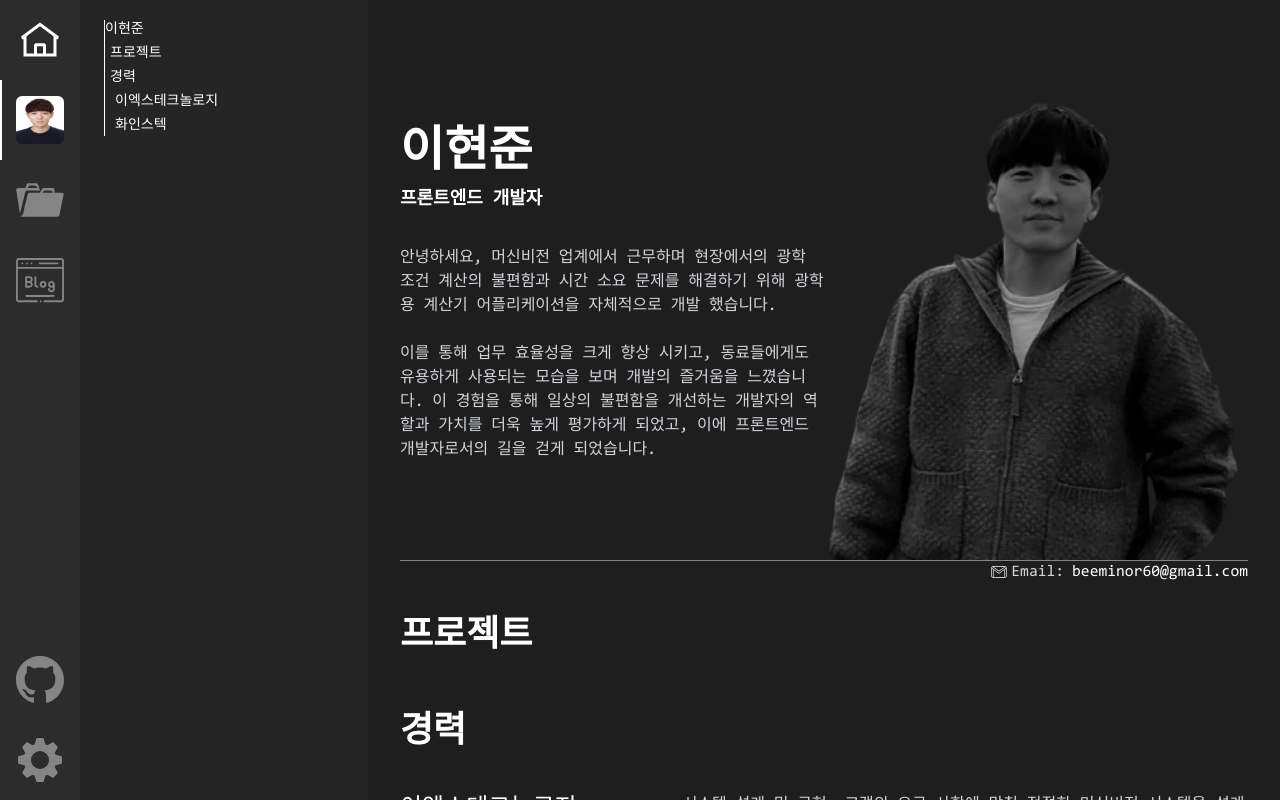
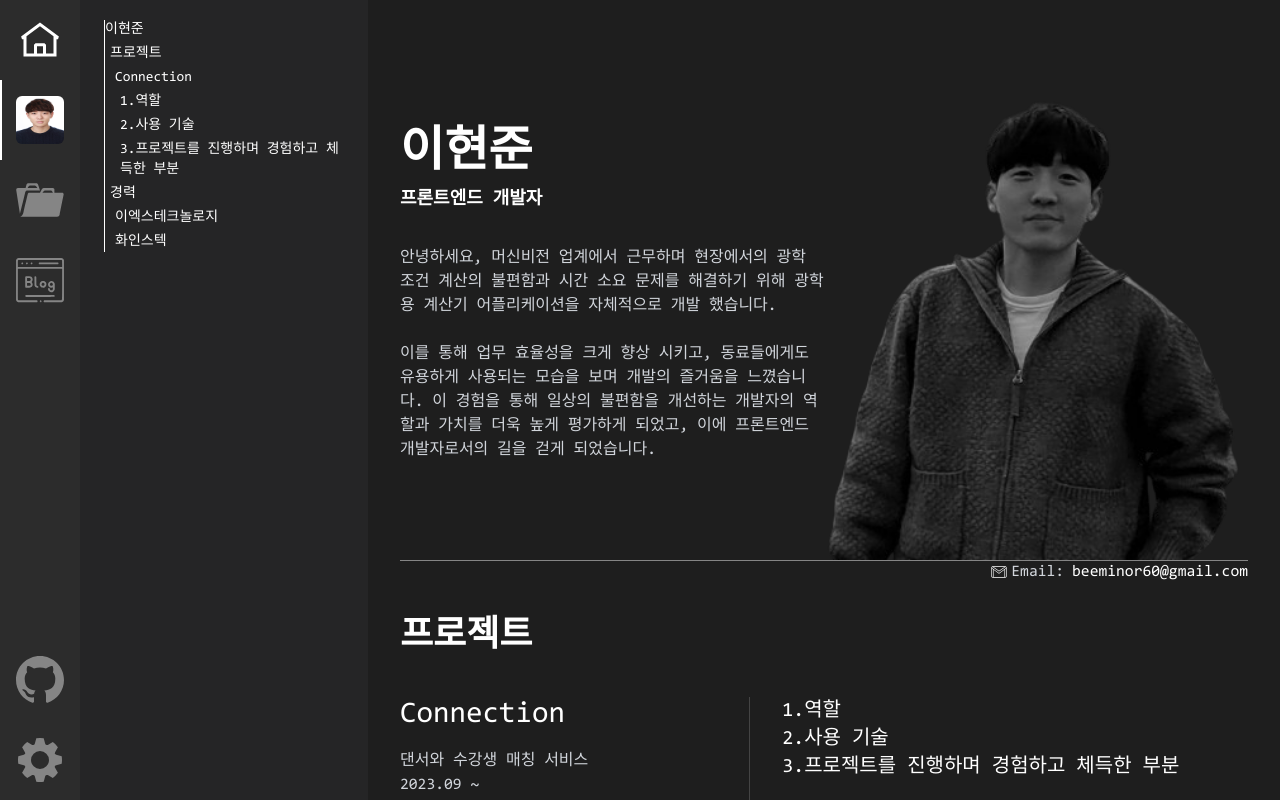
Before and after one commit to hyeonjun-L/leehyeonjun, a Next.js app: page /profile in a window 1280 px wide. Built offline with nearby package versions, Linux system fonts and the light colour scheme; no server answers; a small style sheet from the web is missing.

Commit message:
feat: 프로젝트 작성 템플릿 구현

```diff
--- a/src/app/layout.tsx
+++ b/src/app/layout.tsx
@@ -26,7 +26,7 @@ export default function RootLayout({
   const theme = cookieStore.get('theme')?.value ?? 'Dark';
 
   return (
-    <html lang="kr" className={theme === 'Dark' ? 'text-dark-text dark' : ''}>
+    <html lang="kr" className={theme === 'Dark' ? 'dark text-dark-text' : ''}>
       <head>
         <link
           rel="stylesheet"
@@ -39,8 +39,10 @@ export default function RootLayout({
         <ActivityNav />
         <AnchorNav />
         <main className="flex size-full flex-grow flex-col overflow-auto p-4 sm:p-8">
-          {children}
-          {settingModal}
+          <div className="m-auto max-w-6xl">
+            {children}
+            {settingModal}
+          </div>
         </main>
       </body>
     </html>
--- a/src/app/profile/page.tsx
+++ b/src/app/profile/page.tsx
@@ -4,6 +4,7 @@ import Link from 'next/link';
 import { EmailSVG } from '@/icons/index';
 import myImage from '@/images/profile.png';
 import myDarkImage from '@/images/profile_dark.png';
+import connectionImage from '@/images/connection/connection_main.png';
 
 const page = () => {
   const cookieStore = cookies();
@@ -42,8 +43,44 @@ const page = () => {
           </dd>
         </dl>
       </section>
-      <section className="mt-14 flex flex-col gap-10">
+      <section className="mt-14 flex flex-col gap-10 border-b border-solid border-dark-disabled">
         <h2 className="text-4xl font-semibold">프로젝트</h2>
+        <div className="grid grid-cols-[1.4fr_2fr]">
+          <div className="sticky top-0 mx-auto flex max-h-[25rem] flex-col">
+            <h3 className="mb-4 text-3xl">Connection</h3>
+            <p>댄서와 수강생 매칭 서비스</p>
+            <p>2023.09 ~</p>
+            <div className="mt-3 flex items-center gap-4 [&>a]:underline [&>a]:underline-offset-4">
+              <Link
+                className="hover:text-dark-text"
+                href="https://connection-frontend.vercel.app"
+              >
+                WebSite
+              </Link>
+              <Link
+                className="hover:text-dark-text"
+                href="https://github.com/connection-2023/frontend"
+              >
+                GitHub
+              </Link>
+              <Link className="hover:text-dark-text" href="/">
+                개발과정
+              </Link>
+            </div>
+            <Image
+              src={connectionImage}
+              alt="커넥션"
+              className="w-full max-w-96"
+            />
+          </div>
+          <div className="dark:border-dark-line border-White-line h-screen border-l border-solid px-8">
+            <h4 className="text-xl">1.역할</h4>
+            <h4 className="text-xl">2.사용 기술</h4>
+            <h4 className="text-xl">
+              3.프로젝트를 진행하며 경험하고 체득한 부분
+            </h4>
+          </div>
+        </div>
       </section>
       <section className="mt-14 flex flex-col gap-10">
         <h2 className="text-4xl font-semibold">경력</h2>
--- a/tailwind.config.ts
+++ b/tailwind.config.ts
@@ -19,6 +19,7 @@ const config: Config = {
           selectFileMenu: { bg: '#252526', disabled: '#2d2d2d' },
           myVScodeText: '#858585',
           text: '#d1d5db',
+          line: '#444444',
         },
         White: {
           body: '#ffff',
@@ -34,6 +35,7 @@ const config: Config = {
             disabled: '#ececec',
           },
           myVScodeText: '#4389ba',
+          line: '#e7e7e7',
         },
         cursor: {
           dark: '#aeafad',
```
Also changed, not shown: public/images/connection/connection_main.png (added).
